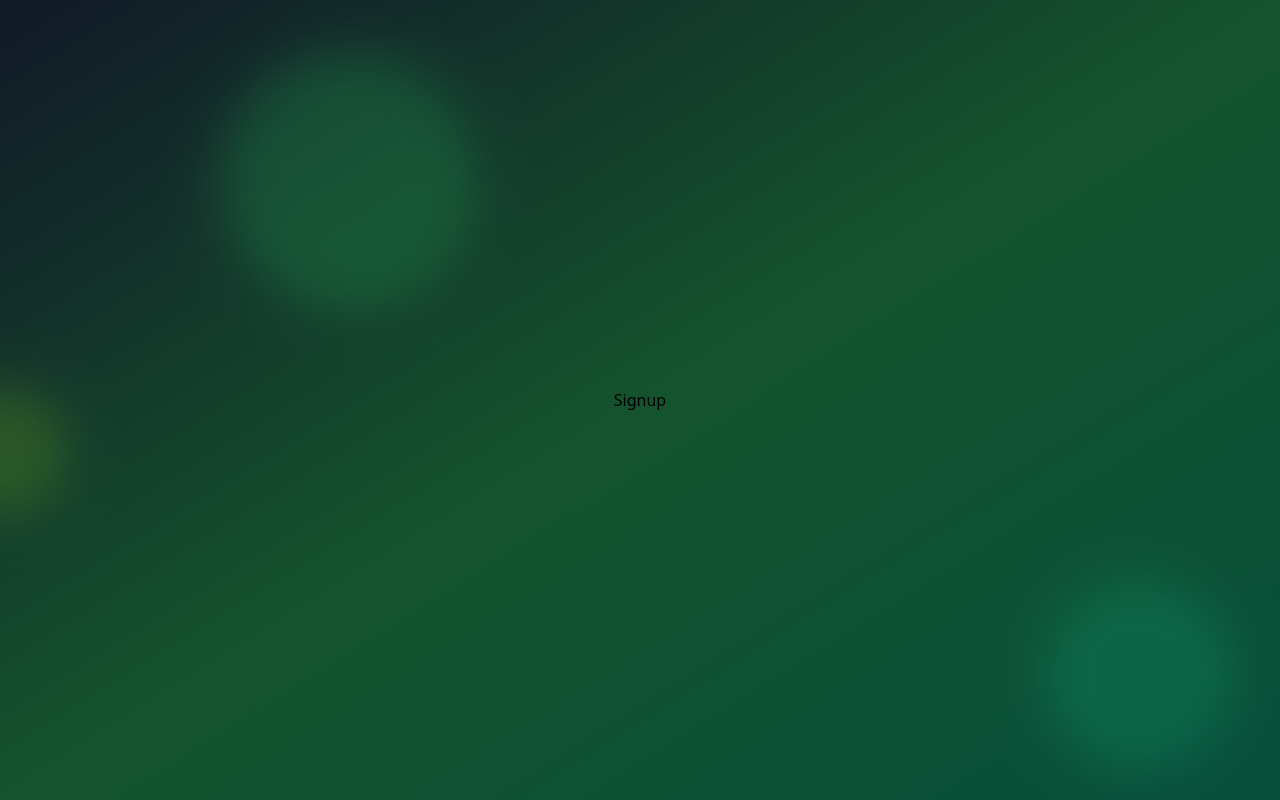
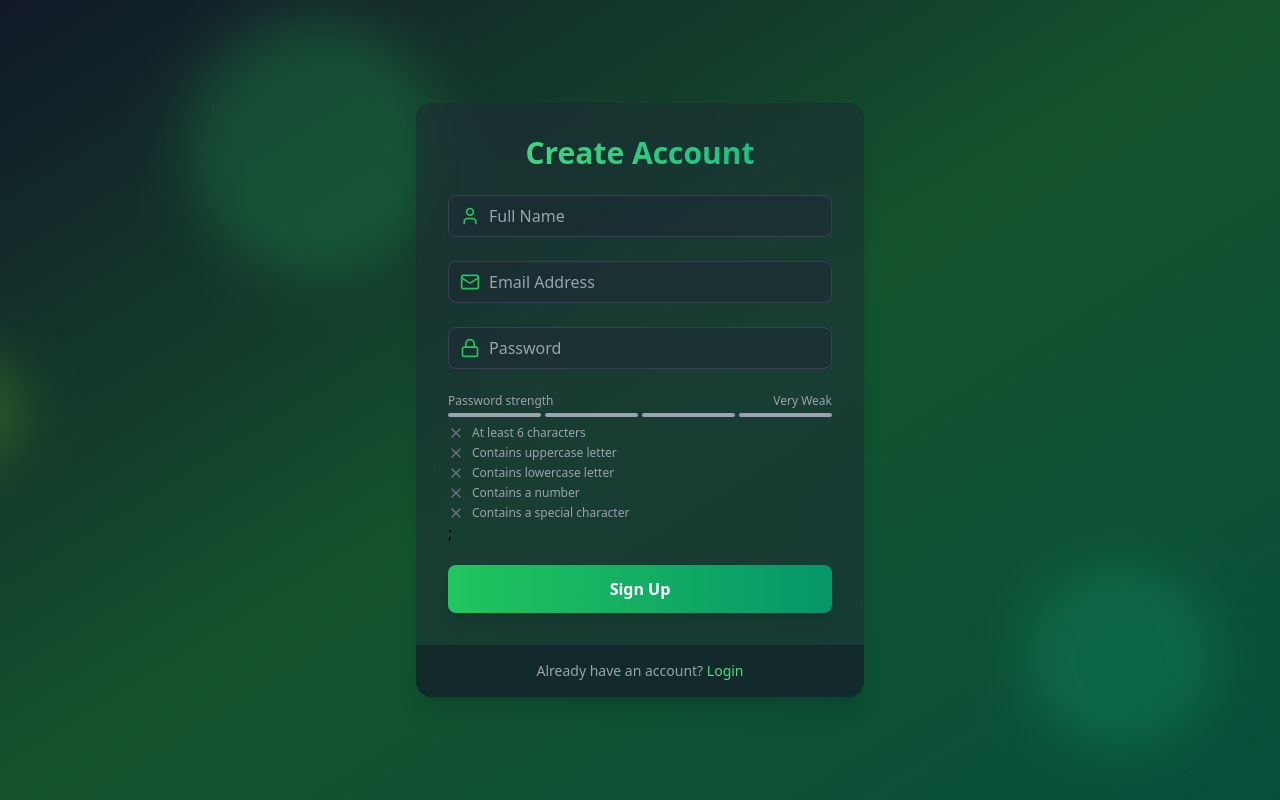
Before and after one commit to dev-eranda/mern-auth-techniques, a React (Vite) app in the folder frontend/: page /signup in a window 1280 px wide. Built offline with nearby package versions, Linux system fonts and the light colour scheme; the HTML template or start-up script is replaced by a standard one.

Commit message:
fix: sign up UI

```diff
--- a/frontend/package.json
+++ b/frontend/package.json
@@ -10,6 +10,7 @@
     "preview": "vite preview"
   },
   "dependencies": {
+    "lucide-react": "^0.429.0",
     "react": "^18.3.1",
     "react-dom": "^18.3.1",
     "react-router-dom": "^6.26.1"
--- a/frontend/src/App.jsx
+++ b/frontend/src/App.jsx
@@ -1,6 +1,6 @@
 import FloatingShape from "./components/FloatingShape";
-import Signup from "./pages/Signup";
-import Signin from "./pages/Signin";
+import Signup from "./pages/SignUpPage";
+import Signin from "./pages/SignInPage";
 import { Route, Routes } from "react-router-dom";
 
 function App() {
--- /dev/null
+++ b/frontend/src/components/Input.jsx
@@ -0,0 +1,15 @@
+const Input = ({ icon: Icon, ...props }) => {
+  return (
+    <div className="relative mb-6">
+      <div className="absolute inset-y-0 left-0 flex items-center pl-3 pointer-events-none">
+        <Icon className="text-green-500 size-5" />
+      </div>
+      <input
+        {...props}
+        className="w-full py-2 pl-10 pr-3 text-white placeholder-gray-400 transition duration-200 bg-gray-800 bg-opacity-50 border border-gray-700 rounded-lg focus:border-green-500 focus:ring-2 focus:ring-green-500"
+      />
+    </div>
+  );
+};
+
+export default Input;
--- /dev/null
+++ b/frontend/src/components/PasswordStrengthMeter.jsx
@@ -0,0 +1,82 @@
+import { Check, X } from "lucide-react";
+
+const PasswordCriteria = ({ password }) => {
+  const criteria = [
+    { label: "At least 6 characters", met: password.length >= 6 },
+    { label: "Contains uppercase letter", met: /[A-Z]/.test(password) },
+    { label: "Contains lowercase letter", met: /[a-z]/.test(password) },
+    { label: "Contains a number", met: /\d/.test(password) },
+    {
+      label: "Contains a special character",
+      met: /[^A-Za-z0-9]/.test(password),
+    },
+  ];
+
+  return (
+    <div className="mt-2 space-y-1">
+      {criteria.map((item) => (
+        <div key={item.label} className="flex items-center text-xs">
+          {item.met ? (
+            <Check className="mr-2 text-green-500 size-4" />
+          ) : (
+            <X className="mr-2 text-gray-500 size-4" />
+          )}
+          <span className={item.met ? "text-green-500" : "text-gray-400"}>
+            {item.label}
+          </span>
+        </div>
+      ))}
+    </div>
+  );
+};
+
+const PasswordStrengthMeter = ({ password }) => {
+  const getStrength = (pass) => {
+    let strength = 0;
+    if (pass.length >= 6) strength++;
+    if (pass.match(/[a-z]/) && pass.match(/[A-Z]/)) strength++;
+    if (pass.match(/\d/)) strength++;
+    if (pass.match(/[^a-zA-z\d]/)) strength++;
+    return strength;
+  };
+  const strength = getStrength(password);
+
+  const getColor = (strength) => {
+    console.log(strength);
+    if (strength === 0) return "bg-red-500";
+    if (strength === 1) return "bg-red-400";
+    if (strength === 2) return "bg-yellow-500";
+    if (strength === 3) return "bg-yellow-400";
+    return "bg-green-500";
+  };
+
+  const getStrengthText = (strength) => {
+    if (strength === 0) return "Very Weak";
+    if (strength === 1) return "Weak";
+    if (strength === 2) return "Fair";
+    if (strength === 3) return "Good";
+    return "Strong";
+  };
+
+  return (
+    <div className="mt-2">
+      <div className="flex items-center justify-between mb-1">
+        <span className="text-xs text-gray-400">Password strength</span>
+        <span className="text-xs text-gray-400">
+          {getStrengthText(strength)}
+        </span>
+      </div>
+      <div className="flex space-x-1">
+        {[...Array(4)].map((_, index) => (
+          <div
+            key={index}
+            className={`w-1/4 h-1 transition-colors duration-300 rounded-full ${
+              index < strength ? getColor(strength) : "bg-gray-400"
+            }`}></div>
+        ))}
+      </div>
+      <PasswordCriteria password={password} />;
+    </div>
+  );
+};
+export default PasswordStrengthMeter;
--- a/frontend/src/pages/Signin.jsx
+++ b/frontend/src/pages/SignInPage.jsx
@@ -1,7 +1,7 @@
 import React from "react";
 
-const Signin = () => {
+const SignInPage = () => {
   return <div>Signin</div>;
 };
 
-export default Signin;
+export default SignInPage;
--- /dev/null
+++ b/frontend/src/pages/SignUpPage.jsx
@@ -0,0 +1,71 @@
+import Input from "../components/Input";
+import PasswordStrengthMeter from "../components/PasswordStrengthMeter";
+import { motion } from "framer-motion";
+import { User, Mail, Lock } from "lucide-react";
+import { useState } from "react";
+import { Link } from "react-router-dom";
+
+const SignUpPage = () => {
+  const [name, setName] = useState("");
+  const [email, setEmail] = useState("");
+  const [password, setPassword] = useState("");
+
+  const handleSignUp = () => {
+    e.preventDefault();
+  };
+
+  return (
+    <motion.div
+      initial={{ opacity: 0, y: 20 }}
+      animate={{ opacity: 1, y: 0 }}
+      transition={{ duration: 0.5 }}
+      className="block w-full max-w-md overflow-hidden bg-gray-800 bg-opacity-50 shadow-xl file:backdrop-filter backdrop-blur-xl rounded-2xl">
+      <div className="p-8">
+        <h2 className="mb-6 text-3xl font-bold text-center text-transparent bg-gradient-to-r from-green-400 to-emerald-500 bg-clip-text">
+          Create Account
+        </h2>
+        <form onSubmit={handleSignUp}>
+          <Input
+            icon={User}
+            type="text"
+            placeholder="Full Name"
+            value={name}
+            onChange={(e) => setName(e.target.value)}
+          />
+          <Input
+            icon={Mail}
+            type="text"
+            placeholder="Email Address"
+            value={email}
+            onChange={(e) => setEmail(e.target.value)}
+          />
+          <Input
+            icon={Lock}
+            type="text"
+            placeholder="Password"
+            value={password}
+            onChange={(e) => setPassword(e.target.value)}
+          />
+          <PasswordStrengthMeter password={password} />
+          <motion.button
+            className="w-full px-4 py-3 mt-5 font-bold text-white transition duration-200 rounded-lg shadow-lg bg-gradient-to-r from-green-500 to-emerald-600 hover:from-green-600 hover:to-emerald-700 focus:outline-none focus:ring-2 focus:ring-green-500 focus:ring-offset-2 focus:ring-offset-gray-900"
+            whileHover={{ scale: 1.02 }}
+            whileTap={{ scale: 0.98 }}
+            type="submit">
+            Sign Up
+          </motion.button>
+        </form>
+      </div>
+      <div className="flex justify-center px-8 py-4 bg-gray-900 bg-opacity-50">
+        <p className="text-sm text-gray-400">
+          Already have an account?{" "}
+          <Link to="/login" className="text-green-400 hover:underline">
+            Login
+          </Link>
+        </p>
+      </div>
+    </motion.div>
+  );
+};
+
+export default SignUpPage;
--- a/frontend/src/pages/Signup.jsx
+++ /dev/null
@@ -1,7 +0,0 @@
-import React from "react";
-
-const Signup = () => {
-  return <div>Signup</div>;
-};
-
-export default Signup;
```
Also changed, not shown: 1 other file (tests, documents, lock files or other folders).
